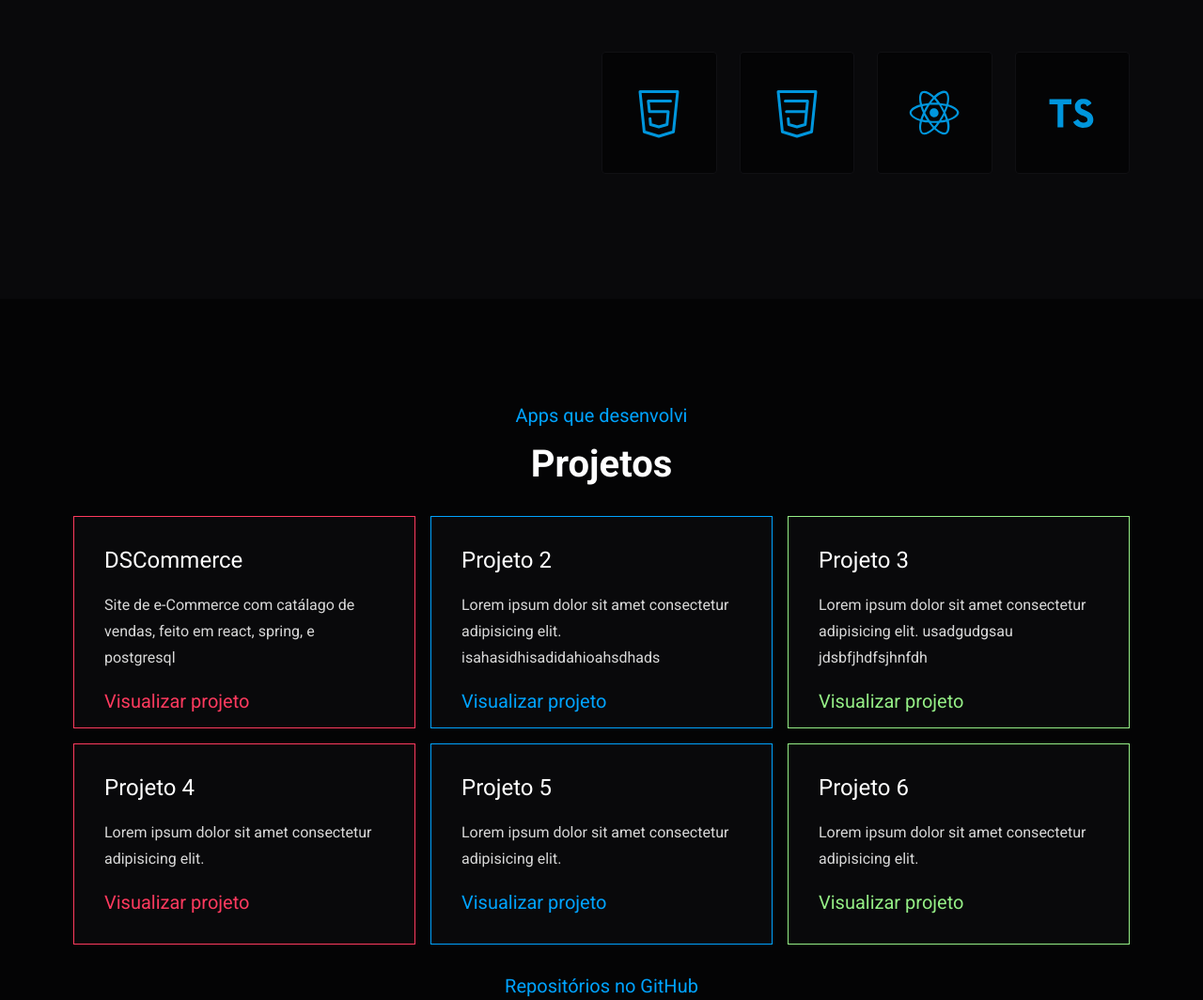
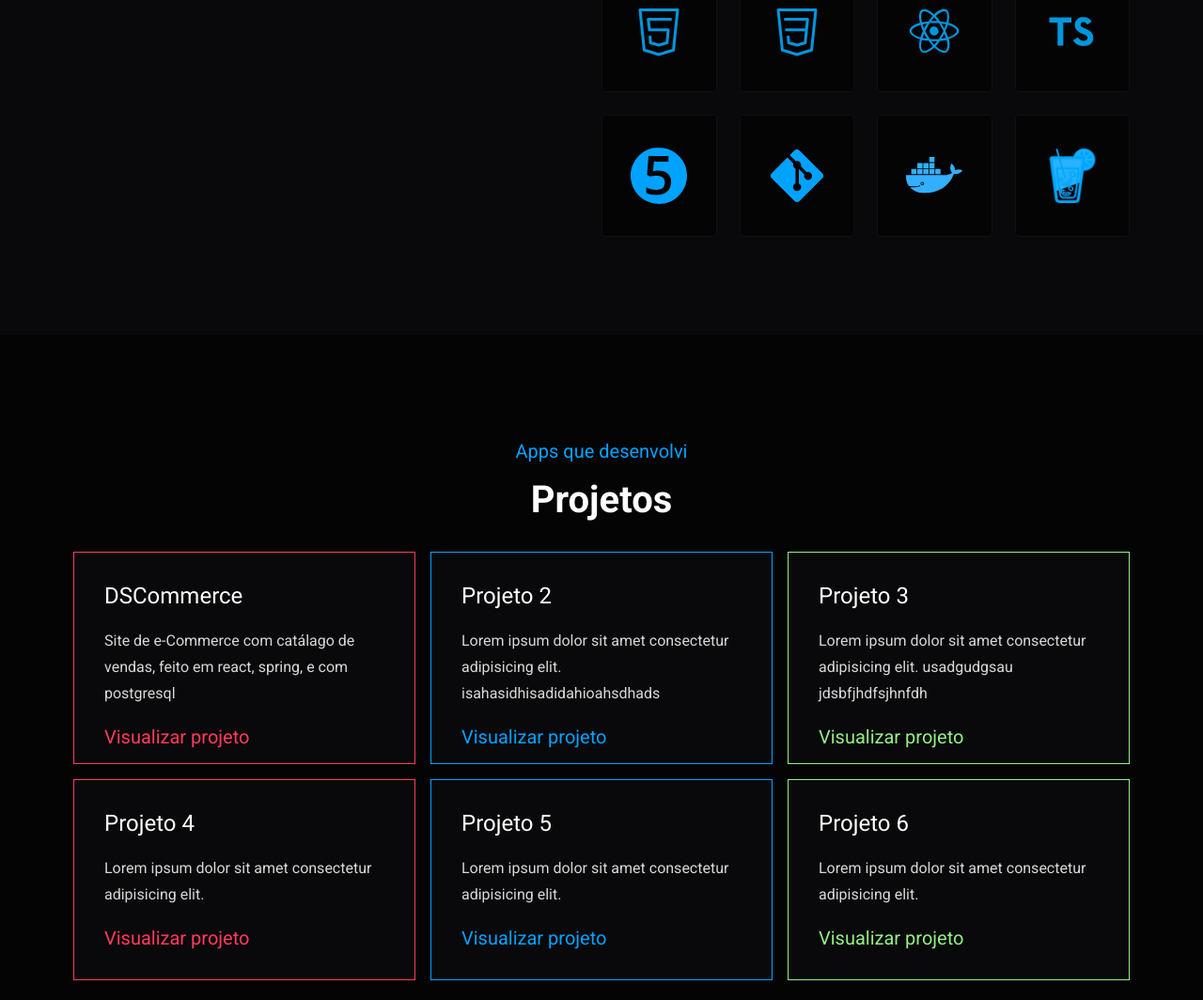
Before and after one commit to 4lmeida/portfolio, a plain HTML site: page index.html in a window 1280 px wide. Shown: the part 1939-3003 px from the top of the page at 94% size. Drawn offline with Linux system fonts and the light colour scheme.

Commit message:
update resources section skills

```diff
--- a/index.html
+++ b/index.html
@@ -124,6 +124,18 @@
               <article>
                 <img src="/assets/typescript.svg" />
               </article>
+              <article>
+                <img src="/assets/junit5-svgrepo.svg" />
+              </article>
+              <article>
+                <img src="/assets/git-svgrepo.svg" />
+              </article>
+              <article>
+                <img src="/assets/docker-svgrepo.svg" />
+              </article>
+              <article>
+                <img src= "/assets/mocks-java-mockito.webp" />
+              </article>
             </div>
           </div>
         </div>
@@ -137,7 +149,7 @@
               <h3>DSCommerce</h3>
               <p>
                 Site de e-Commerce com catálago de vendas, feito em react, spring, e
-                postgresql
+                com postgresql
               </p>
               <a href="#">Visualizar projeto</a>
             </article>
@@ -167,7 +179,7 @@
               <a href="#">Visualizar projeto</a>
             </article>
           </div>
-          <a href="https://github.com/4lmeida?tab=repositories" class="color-blue">Repositórios no GitHub</a>
+          <a href="https://github.com/4lmeida?tab=repositories" target="_blank" class="color-blue">Repositórios no GitHub</a>
         </div>
       </section>
       <section id="s-contact">
@@ -177,7 +189,7 @@
             <p>
               Estou aberto a novas oportunidades, e também se quiser tirar
               duvidas e quiser troca conhecimentos ou da feedback, estarei feliz
-              em receber e assim que possível irei te retornar
+              em receber e assim que possível irei te retornar.
             </p>
             <div class="btn-contact">
               <a href="mailto:lferreira646@gmail.com">Diga um olá</a>
@@ -195,7 +207,7 @@
                     </a>
                 </li>
                 <li><a href="https://www.instagram.com/l_4lmeida/" target="_blank">
-                    <img src="/assets/instagram-outline-svgrepo-com.svg" alt="logo do intagram">
+                    <img src="/assets/instagram-outline-svgrepo-com.svg" alt="logo do instagram">
                     </a>
                 </li>
             </ul>
```
Also changed, not shown: assets/docker-svgrepo.svg (added), assets/git-svgrepo.svg (added), assets/junit5-svgrepo.svg (added), assets/mocks-java-mockito.webp (added), assets/postman-icon.svg (added).
